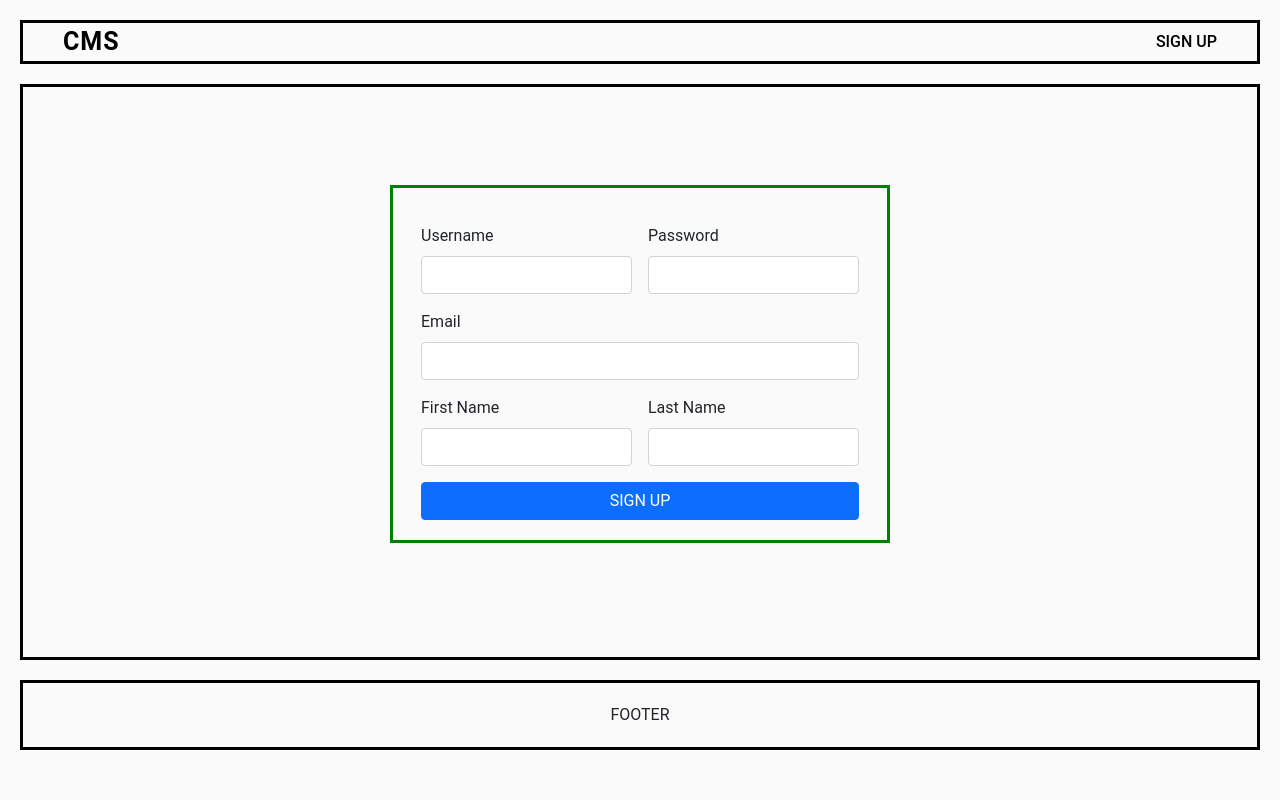
After one commit to touzaelhassan/CMS-USING-PHP-PROCEDURAL, a PHP site: page /signup.php in a window 1280 px wide. The commit adds this page. Run offline with PHP 8.4, Linux system fonts and the light colour scheme; data that the repository does not hold is empty.

Commit message:
Creating signup form and registering user to the database

```diff
--- a/admin/css/style.css
+++ b/admin/css/style.css
@@ -53,6 +53,10 @@ a {
 .nav__link {
   display: inline-block;
   padding: 25px 10px;
+}
+
+.admin-name {
+  cursor: pointer;
 }
 /* End Header Section */
 
--- a/admin/includes/create_user.php
+++ b/admin/includes/create_user.php
@@ -21,8 +21,8 @@
       <label>Lastname</label>
       <input type="text" class="form-control user__input" name="last_name">
     </div>
-    <div class="form-group">
-      <select name="user_role">
+    <div class="form-group col-6">
+      <select name="user_role" class="form-control">
         <option value="subscriber">Select Role</option>
         <option value="admin">Admin</option>
         <option value="subscriber">Subscriber</option>
--- a/admin/includes/functions.php
+++ b/admin/includes/functions.php
@@ -1,7 +1,7 @@
 <!-- Start Users Functions -->
 <?php
 
-function create_user($user_name, $user_password, $user_email, $first_name, $last_name, $user_role)
+function create_user($user_name, $user_password, $user_email, $first_name, $last_name, $user_role = "subscriber")
 {
   global $connection;
   $sql = "INSERT INTO users (user_name, user_password, user_email, first_name, last_name, user_role) VALUES ('$user_name', '$user_password', '$user_email', '$first_name', '$last_name', '$user_role' )";
--- a/css/style.css
+++ b/css/style.css
@@ -55,8 +55,16 @@ a {
   letter-spacing: 1px;
 }
 
+.signup-link a {
+  font-weight: 500;
+}
+
 .admin {
   letter-spacing: 1px;
+}
+
+.admin-name {
+  cursor: pointer;
 }
 /* End Header Section */
 
@@ -71,6 +79,19 @@ a {
   min-height: 72vh;
 }
 /* End Page Section */
+
+/* Start Sign Up Form */
+.page.signup {
+  justify-content: center;
+  align-items: center;
+}
+
+.signup__form {
+  border: 3px solid green;
+  padding: 20px;
+  width: 500px;
+}
+/* End Sign Up Form */
 
 /* Start Posts Section */
 .posts {
--- a/includes/header.php
+++ b/includes/header.php
@@ -17,12 +17,15 @@
         <div><a href="./admin/posts.php?source=update_post&update=<?php echo $_GET["post_id"]; ?>">UPDATE POST</a></div>
       <?php endif ?>
     <?php endif ?>
-    <?php if (isset($_SESSION['user_id'])) : ?>
+    <?php if (!isset($_SESSION["user_name"])) : ?>
+      <div class="signup-link"><a href="./signup.php">SIGN UP</a></div>
+    <?php endif ?>
+    <?php if (isset($_SESSION["user_name"])) : ?>
       <div class="logout"><a class="logout__link" href="./admin/includes/logout.php">LOGOUT</a></div>
-    <?php endif ?>
-    <div class="admin"><a href="./admin/index.php">DASHBOARD</a></div>
-    <?php if (isset($_SESSION["user_name"])) : ?>
-      <div class="admin-name"><i class="fas fa-user"></i><span class="text-uppercase"><?php echo $_SESSION["user_name"]; ?></span></div>
+      <div class="admin"><a href="./admin/index.php">DASHBOARD</a></div>
+      <div class="admin-name">
+        <i class="fas fa-user"></i><span class="text-uppercase"><?php echo $_SESSION["user_name"]; ?></span>
+      </div>
     <?php endif ?>
   </div>
 </header>
--- /dev/null
+++ b/signup.php
@@ -0,0 +1,56 @@
+<?php include './includes/head.php' ?>
+
+<?php
+
+if (isset($_POST["signup"])) {
+
+  $user_name = $_POST["user_name"];
+  $user_password = $_POST["user_password"];
+  $user_email = $_POST["user_email"];
+  $first_name = $_POST["first_name"];
+  $last_name = $_POST["last_name"];
+
+  $user_name = mysqli_escape_string($connection, $user_name);
+  $user_password = mysqli_escape_string($connection, $user_password);
+  $user_email = mysqli_escape_string($connection, $user_email);
+  $first_name = mysqli_escape_string($connection, $first_name);
+  $last_name = mysqli_escape_string($connection, $last_name);
+
+  create_user($user_name, $user_password, $user_email, $first_name, $last_name);
+}
+
+?>
+
+<?php include './includes/header.php' ?>
+
+<div class="page signup">
+  <form action="signup.php" method="POST" class="row g-3 signup__form">
+    <div class="col-md-6">
+      <label class="form-label">Username</label>
+      <input type="text" class="form-control" name="user_name">
+    </div>
+    <div class="col-md-6">
+      <label class="form-label">Password</label>
+      <input type="password" class="form-control" name="user_password">
+    </div>
+    <div class="col-md-12">
+      <label class="form-label">Email</label>
+      <input type="email" class="form-control" name="user_email">
+    </div>
+    <div class="col-md-6">
+      <label class="form-label">First Name</label>
+      <input type="text" class="form-control" name="first_name">
+    </div>
+    <div class="col-md-6">
+      <label class="form-label">Last Name</label>
+      <input type="text" class="form-control" name="last_name">
+    </div>
+    <div class="col-12">
+      <button type="submit" class="btn btn-primary w-100" name="signup">SIGN UP</button>
+    </div>
+  </form>
+</div>
+
+<?php include './includes/footer.php' ?>
+
+<?php include './includes/foot.php' ?>
```
Also changed, not shown: admin/js/main.js (+5 -3 lines).
